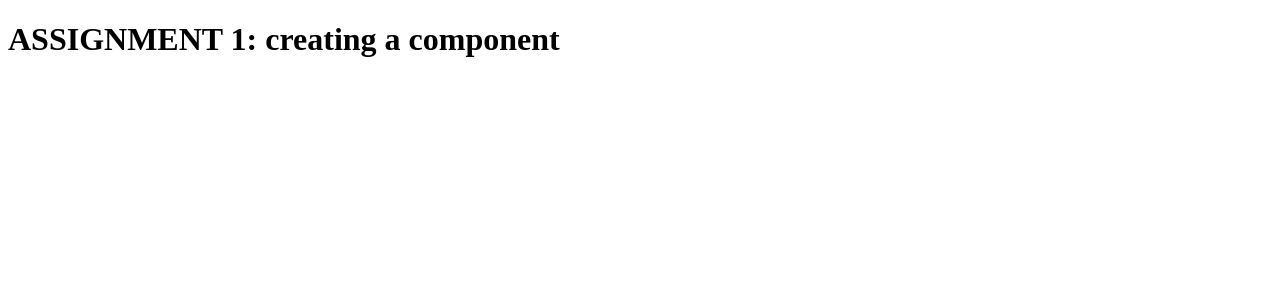
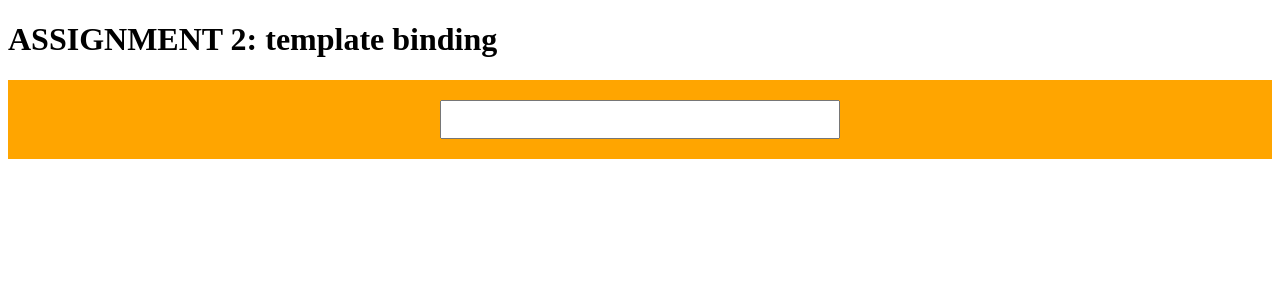
Before and after one commit to groot813/angular2-assignments, an Angular app: page / in a window 1280 px wide. Shown: the top 300 px of the page. Built offline with nearby package versions, Linux system fonts and the light colour scheme.

Commit message:
Added assignment 2

```diff
--- a/angular-cli.json
+++ b/angular-cli.json
@@ -8,9 +8,9 @@
       "root": "src",
       "outDir": "dist",
       "assets": [
-        "assets",
-        "favicon.ico"
-      ],
+  "assets",
+  "favicon.ico"
+],
       "index": "index.html",
       "main": "main.ts",
       "test": "test.ts",
@@ -20,16 +20,19 @@
       "styles": [
         "styles.sass"
       ],
-      "scripts": [],
+      "scripts": [
+      ],
       "environments": {
-        "source": "environments/environment.ts",
-        "dev": "environments/environment.ts",
-        "prod": "environments/environment.prod.ts"
+        "source": {"source":"environments/environment.ts","dev":"environments/environment.ts","prod":"environments/environment.prod.ts"},
+        "dev": {"source":"environments/environment.ts","dev":"environments/environment.ts","prod":"environments/environment.prod.ts"},
+        "prod": {"source":"environments/environment.ts","dev":"environments/environment.ts","prod":"environments/environment.prod.ts"}
       }
     }
   ],
-  "addons": [],
-  "packages": [],
+  "addons": [
+  ],
+  "packages": [
+  ],
   "e2e": {
     "protractor": {
       "config": "./protractor.conf.js"
@@ -41,7 +44,7 @@
     }
   },
   "defaults": {
-    "styleExt": "sass",
+    "styleExt": "scss",
     "prefixInterfaces": false,
     "inline": {
       "style": false,
--- a/src/app/app.component.html
+++ b/src/app/app.component.html
@@ -2,7 +2,4 @@
     {{title}}
 </h1>
 
-<!--
-ASSIGNMENT 1.3: add your component to the root app.component template so we can see it on our browser
-e.g <my-component-selector></my-component-selector>
--->
+<search-block-component></search-block-component>
--- a/src/app/app.component.ts
+++ b/src/app/app.component.ts
@@ -6,5 +6,5 @@ import { Component } from '@angular/core';
   styleUrls: ['./app.component.sass']
 })
 export class AppComponent {
-  title = 'ASSIGNMENT 1: creating a component';
+  title = 'ASSIGNMENT 2: template binding';
 }
--- a/src/app/components/search-block/search-block.component.html
+++ b/src/app/components/search-block/search-block.component.html
@@ -1 +1,24 @@
-<!--ASSIGNMENT 1.2: add a search input type to this template and wrap it with a div with classname "search-block-component"-->
+<h2>
+    <!--
+ASSIGNMENT 2.3:
+now lets input our property in the template by using the following syntax {{myProperty}}
+CHECK YOUR BROWSER TO SEE THE RESULT
+-->
+</h2>
+
+<div class="search-block-component">
+    <!--
+    ASSIGNMENT 2.5:
+    create a binding using ngModel to connect (bind) the property we created in 2.4 to the template
+    for this we need to use event binding e.g ()
+    @example: <input type="text" (ngModel)="searchField">
+    -->
+    <input type="search">
+
+    <!--
+    ASSIGNMENT 2.6:
+    we also need a way of testing our binding so lets add a button and bind e method to it on the "click" event
+    @example: <button (click)="myMethod">test</button>
+    also add this method as a private method to our component class and let it log the searchField property
+    -->
+</div>
--- /dev/null
+++ b/src/app/components/search-block/search-block.component.scss
@@ -0,0 +1,11 @@
+.search-block-component {
+  background: orange;
+  padding: 20px;
+
+  input {
+    padding: 10px;
+    width: 400px;
+    margin: 0 auto;
+    display: block;
+  }
+}
--- a/src/app/components/search-block/search-block.component.ts
+++ b/src/app/components/search-block/search-block.component.ts
@@ -1,18 +1,33 @@
-import { Component, OnInit } from '@angular/core';
+import {Component, OnInit} from '@angular/core';
 
-/**
- * ASSIGNMENT 1.1: add values to the decorator properties so the component will find your stylesheets, template and your component has a selector
- **/
+
 @Component({
-  selector: '',
-  templateUrl: '',
-  styleUrls: ['']
+    selector: 'search-block-component',
+    templateUrl: 'search-block.component.html',
+    styleUrls: ['search-block.component.scss']
 })
 export class SearchBlockComponent implements OnInit {
 
-  constructor() { }
+    /**
+     * ASSIGNMENT 2.1:
+     * add a the private property "title" of type string to this "SearchBlockComponent class"
+     * @example: private myProperty: string;
+     **/
 
-  ngOnInit() {
-  }
+    /**
+     * ASSIGNMENT 2.4:
+     * add another private property called "searchField" of type string
+     */
+
+    constructor() {
+        /**
+         * ASSIGNMENT 2.2:
+         * give the title property made in 2.1 a value
+         **/
+    }
+
+    ngOnInit() {
+
+    }
 
 }
```
Also changed, not shown: src/app/components/search-block/search-block.component.sass (deleted).
